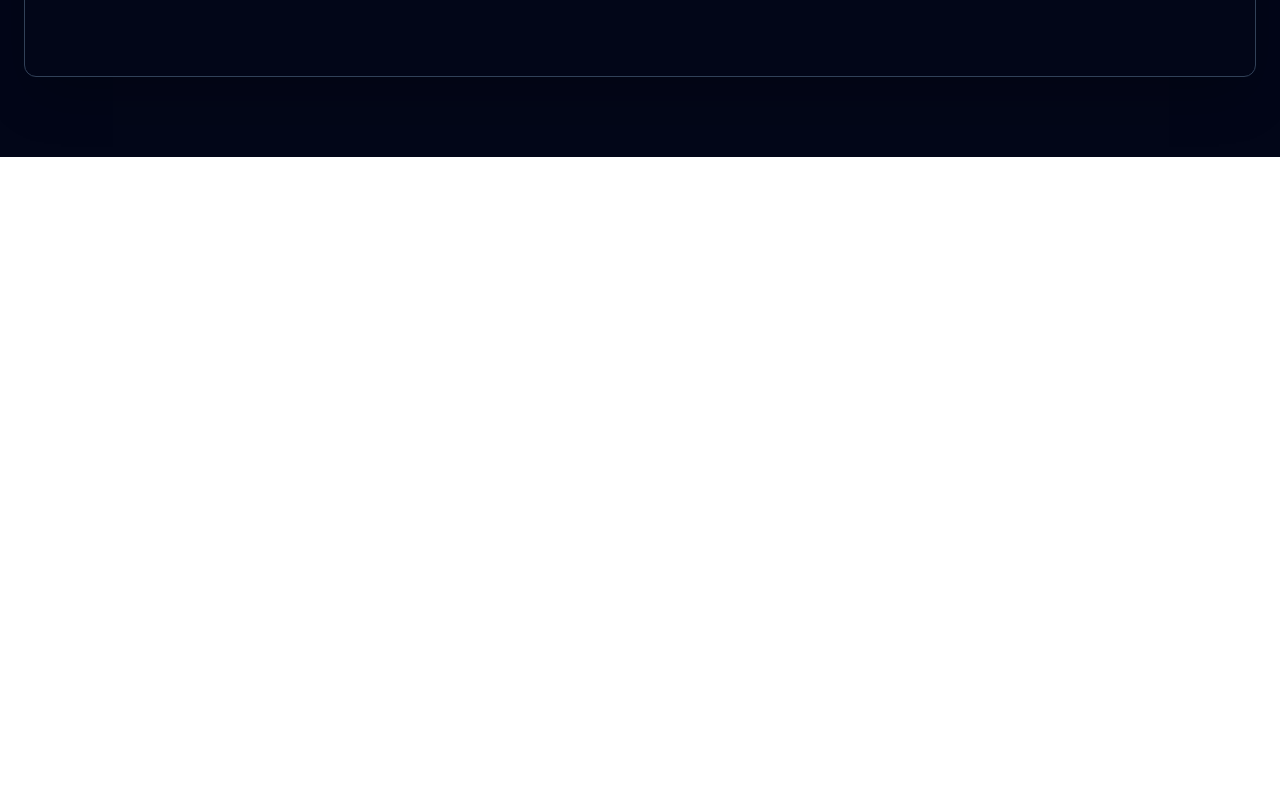
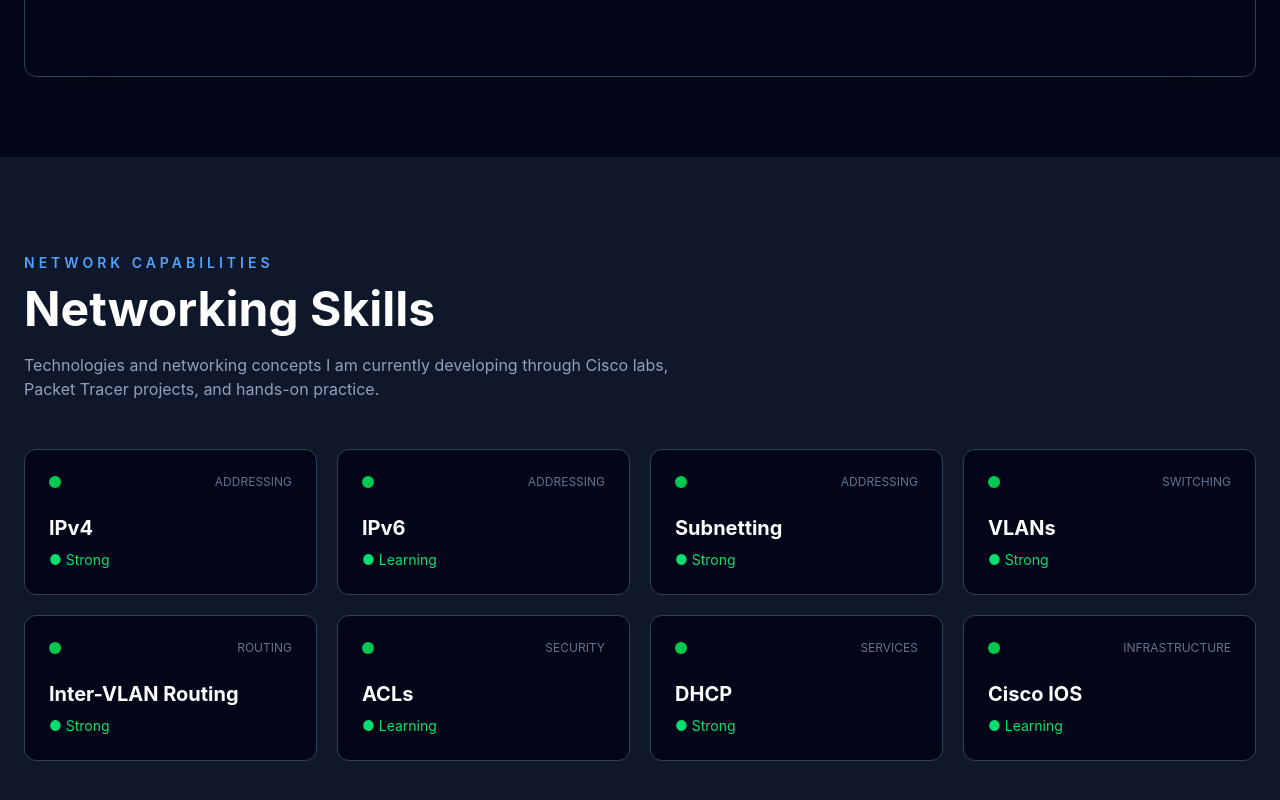
Before and after one commit to konkeokuhle/Networking_portfolio, a React (Vite) app: page / in a window 1280 px wide. Shown: the part 860-1660 px from the top of the page. Before the commit the page ends 1017 px from the top, so only its background shows below. Built offline with nearby package versions, Linux system fonts and the light colour scheme.

Commit message:
Add networking skills dashboard

```diff
--- a/src/App.jsx
+++ b/src/App.jsx
@@ -1,11 +1,13 @@
 import Navbar from "./components/layout/Navbar";
 import Hero from "./components/sections/Hero";
+import Skills from "./components/sections/Skills";
 
 function App() {
   return (
     <>
       <Navbar />
       <Hero />
+      <Skills />
     </>
   );
 }
--- /dev/null
+++ b/src/components/sections/Skills.jsx
@@ -0,0 +1,97 @@
+const skills = [
+  {
+    name: "IPv4",
+    category: "Addressing",
+    level: "Strong",
+  },
+  {
+    name: "IPv6",
+    category: "Addressing",
+    level: "Learning",
+  },
+  {
+    name: "Subnetting",
+    category: "Addressing",
+    level: "Strong",
+  },
+  {
+    name: "VLANs",
+    category: "Switching",
+    level: "Strong",
+  },
+  {
+    name: "Inter-VLAN Routing",
+    category: "Routing",
+    level: "Strong",
+  },
+  {
+    name: "ACLs",
+    category: "Security",
+    level: "Learning",
+  },
+  {
+    name: "DHCP",
+    category: "Services",
+    level: "Strong",
+  },
+  {
+    name: "Cisco IOS",
+    category: "Infrastructure",
+    level: "Learning",
+  },
+];
+
+function Skills() {
+  return (
+    <section
+      id="skills"
+      className="bg-slate-900 text-white py-24 px-6"
+    >
+      <div className="max-w-7xl mx-auto">
+
+        <div className="mb-12">
+          <p className="text-blue-400 text-sm font-semibold tracking-[4px] uppercase">
+            Network Capabilities
+          </p>
+
+          <h2 className="text-4xl md:text-5xl font-bold mt-3">
+            Networking Skills
+          </h2>
+
+          <p className="text-slate-400 max-w-2xl mt-5">
+            Technologies and networking concepts I am currently developing
+            through Cisco labs, Packet Tracer projects, and hands-on practice.
+          </p>
+        </div>
+
+        <div className="grid sm:grid-cols-2 lg:grid-cols-4 gap-5">
+          {skills.map((skill) => (
+            <div
+              key={skill.name}
+              className="bg-slate-950 border border-slate-700 rounded-xl p-6 hover:border-blue-500 transition"
+            >
+              <div className="flex items-center justify-between">
+                <span className="w-3 h-3 rounded-full bg-green-500"></span>
+
+                <span className="text-xs text-slate-500 uppercase">
+                  {skill.category}
+                </span>
+              </div>
+
+              <h3 className="text-xl font-bold mt-6">
+                {skill.name}
+              </h3>
+
+              <p className="text-sm text-green-400 mt-2">
+                ● {skill.level}
+              </p>
+            </div>
+          ))}
+        </div>
+
+      </div>
+    </section>
+  );
+}
+
+export default Skills;
```
